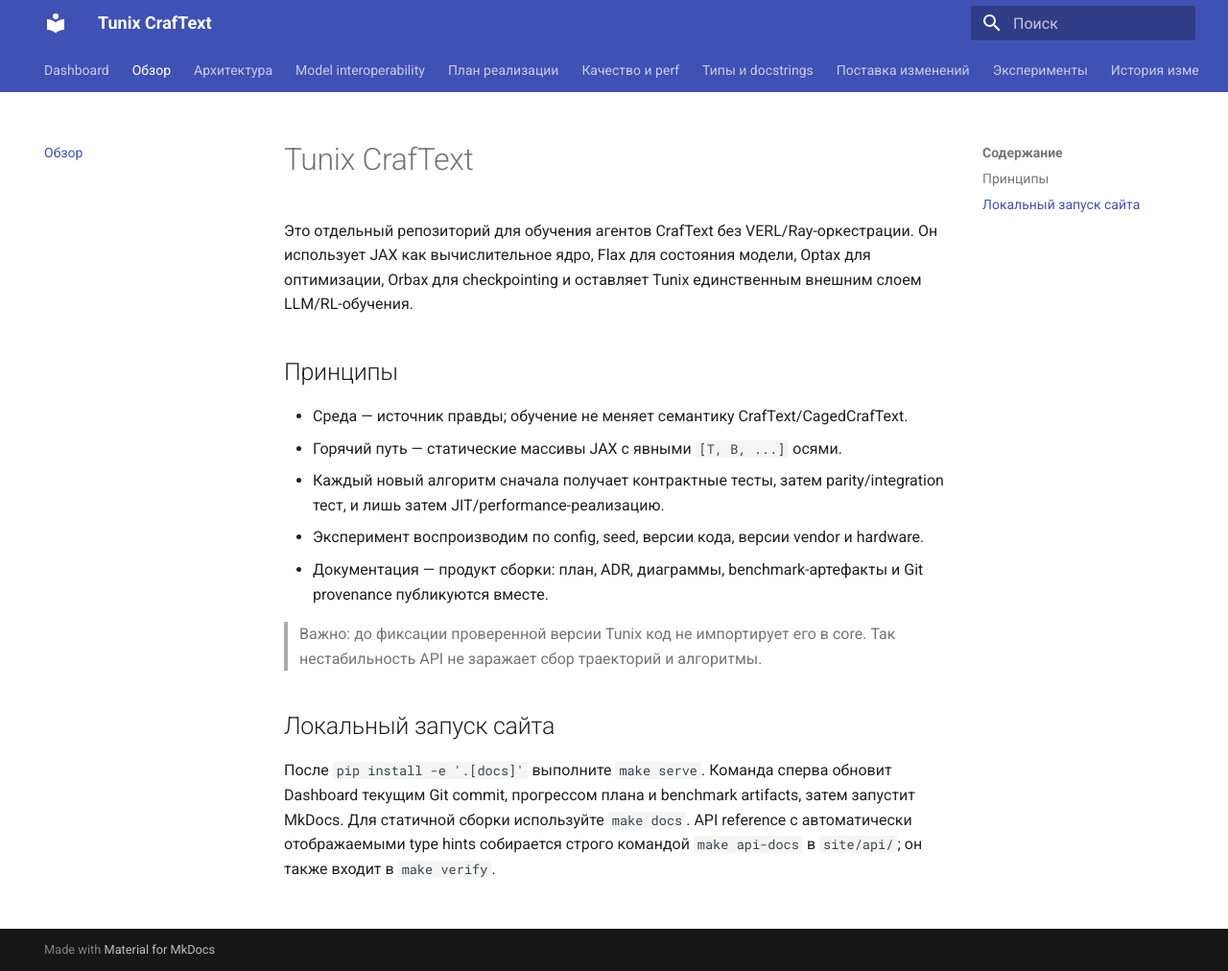
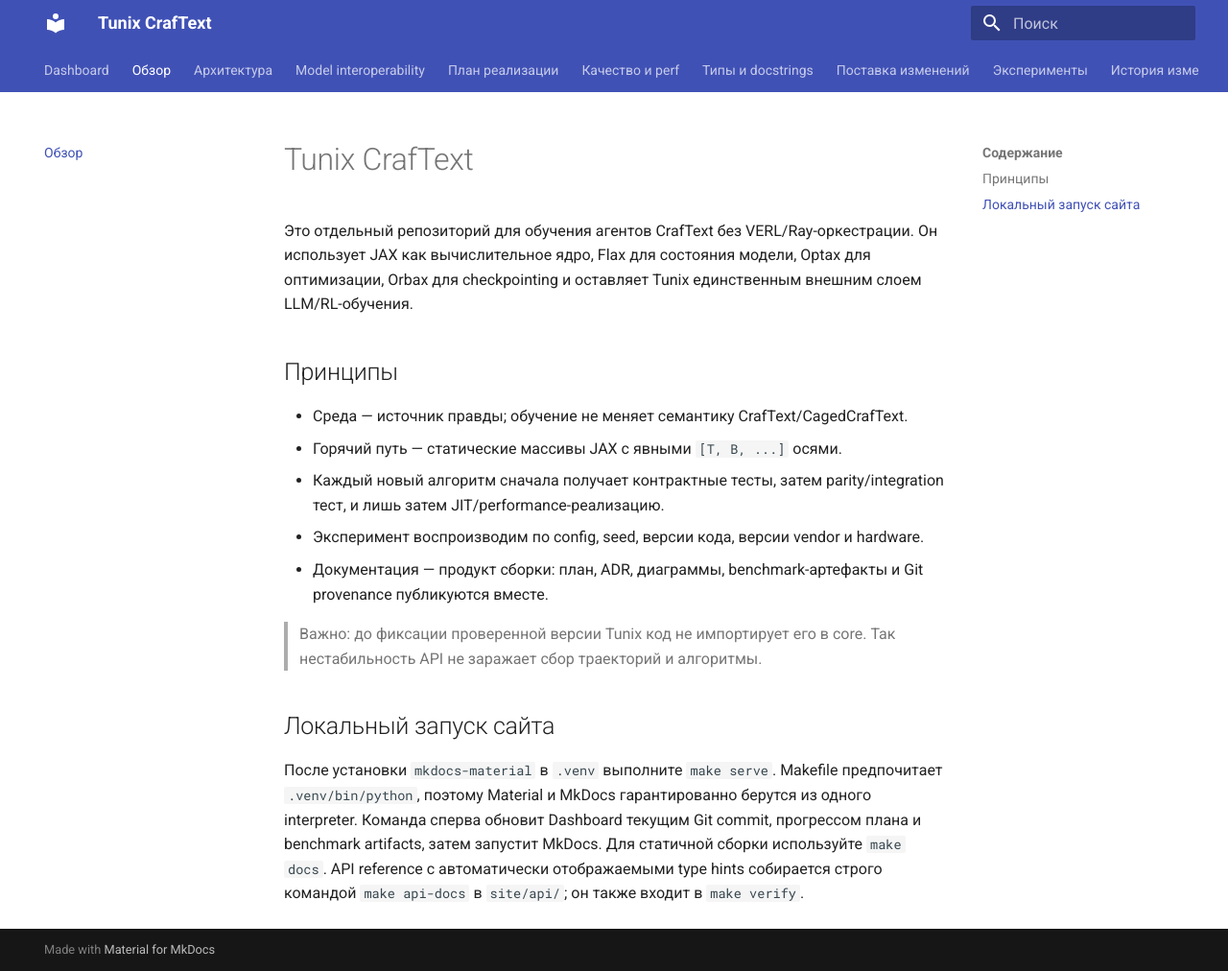
Before and after one commit to Lukashevskiy/tunix-agents, an MkDocs documentation site: the page built from docs/index.md, in a window 1280 px wide and 1012 px high. Shown: the whole window at 96% size. Built offline with MkDocs 1.6.1 and Material for MkDocs 9.7.7, drawn with Linux system fonts in a browser that asks for light colours.

```diff
--- a/docs/index.md
+++ b/docs/index.md
@@ -20,7 +20,9 @@ LLM/RL-обучения.
 
 ## Локальный запуск сайта
 
-После `pip install -e '.[docs]'` выполните `make serve`. Команда сперва обновит Dashboard
-текущим Git commit, прогрессом плана и benchmark artifacts, затем запустит MkDocs. Для статичной
-сборки используйте `make docs`. API reference с автоматически отображаемыми type hints собирается
-строго командой `make api-docs` в `site/api/`; он также входит в `make verify`.
+После установки `mkdocs-material` в `.venv` выполните `make serve`. Makefile предпочитает
+`.venv/bin/python`, поэтому Material и MkDocs гарантированно берутся из одного interpreter.
+Команда сперва обновит Dashboard текущим Git commit, прогрессом плана и benchmark artifacts,
+затем запустит MkDocs. Для статичной сборки используйте `make docs`. API reference с
+автоматически отображаемыми type hints собирается строго командой `make api-docs` в `site/api/`;
+он также входит в `make verify`.
```
Also changed, not shown: README.md (+7 -4 lines), 1 other file.
